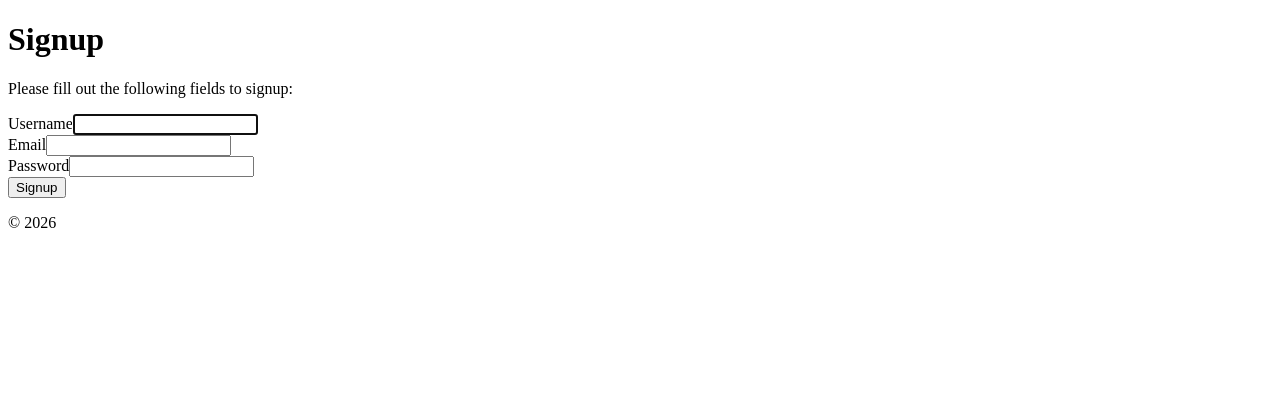
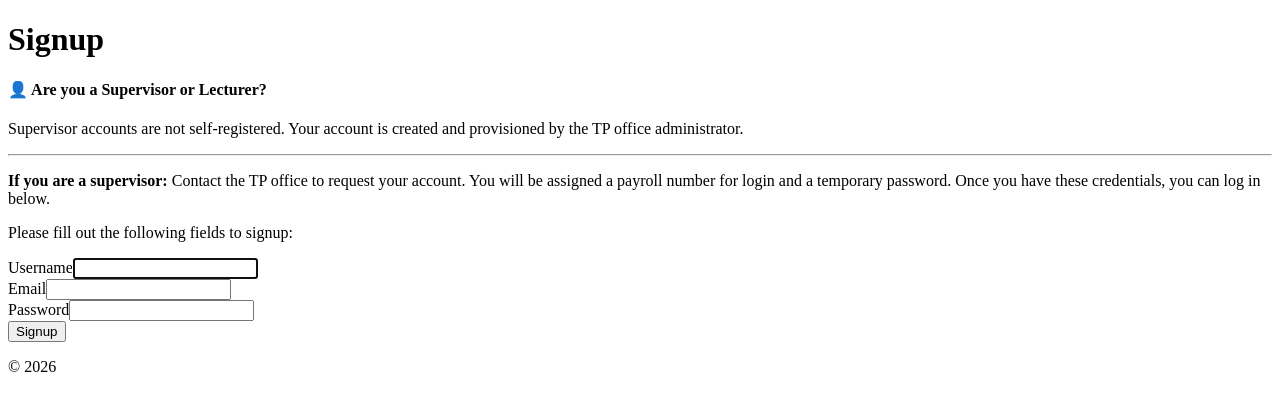
Before and after one commit to WilsonBundi/tp-assessment-system, a Yii app: template frontend/views/site/signup.php in a window 1280 px wide. Shown: the part 26-437 px from the top of the page. Run offline with PHP 8.4 and a stand-in for Yii, Linux system fonts and the light colour scheme; the template is opened without the code that fills it, so the values that code supplies are empty; form fields are guessed from the names that the template uses; some libraries are stand-ins or nearby versions.

Commit message:
Add user support info to signup page explaining supervisor account provisioning

```diff
--- a/frontend/views/site/signup.php
+++ b/frontend/views/site/signup.php
@@ -12,6 +12,13 @@ $this->params['breadcrumbs'][] = $this->title;
 ?>
 <div class="site-signup">
     <h1><?= Html::encode($this->title) ?></h1>
+
+    <div class="alert alert-warning" role="alert">
+        <h4 class="alert-heading">👤 Are you a Supervisor or Lecturer?</h4>
+        <p>Supervisor accounts are not self-registered. Your account is created and provisioned by the TP office administrator.</p>
+        <hr>
+        <p class="mb-0"><strong>If you are a supervisor:</strong> Contact the TP office to request your account. You will be assigned a payroll number for login and a temporary password. Once you have these credentials, you can log in below.</p>
+    </div>
 
     <p>Please fill out the following fields to signup:</p>
 
```
